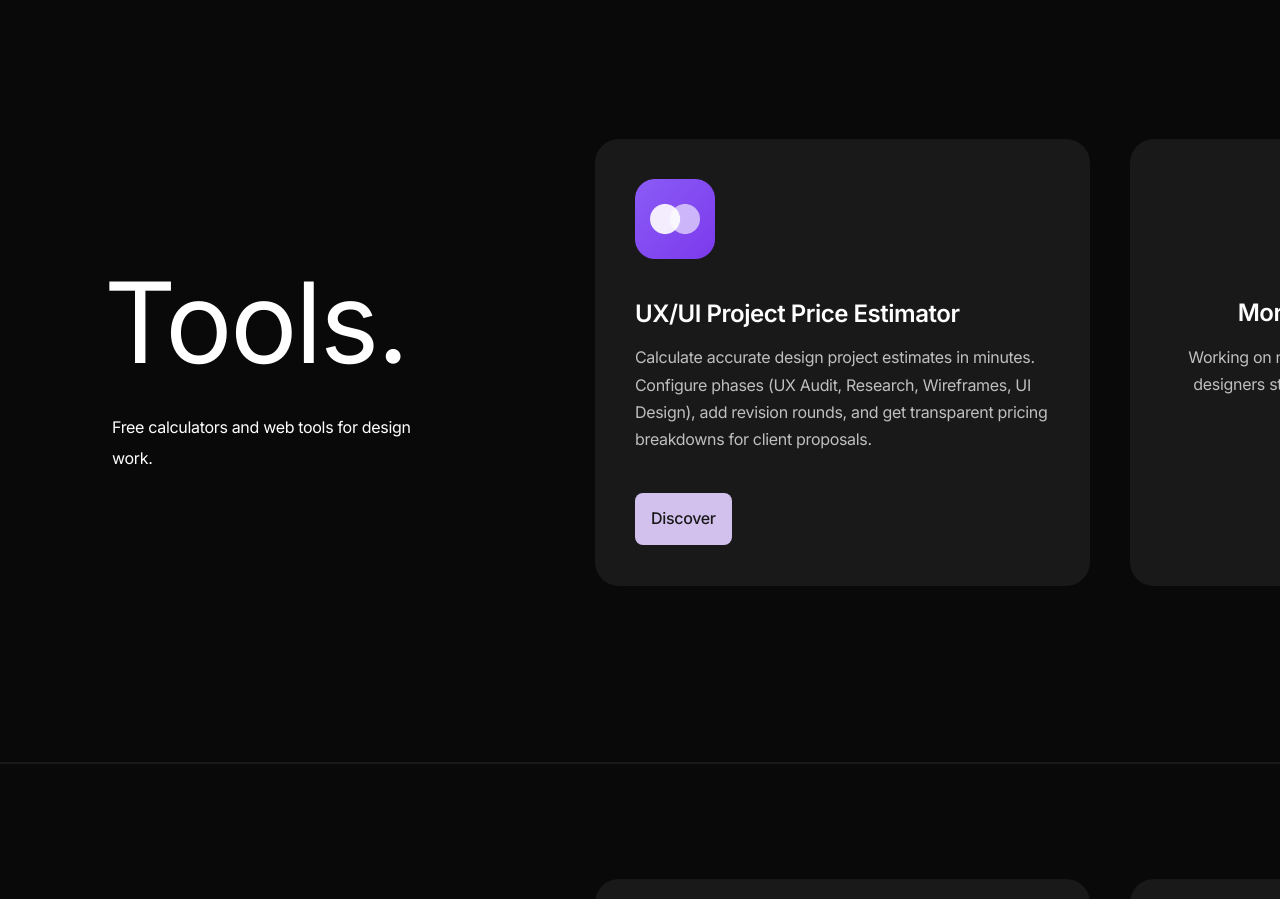
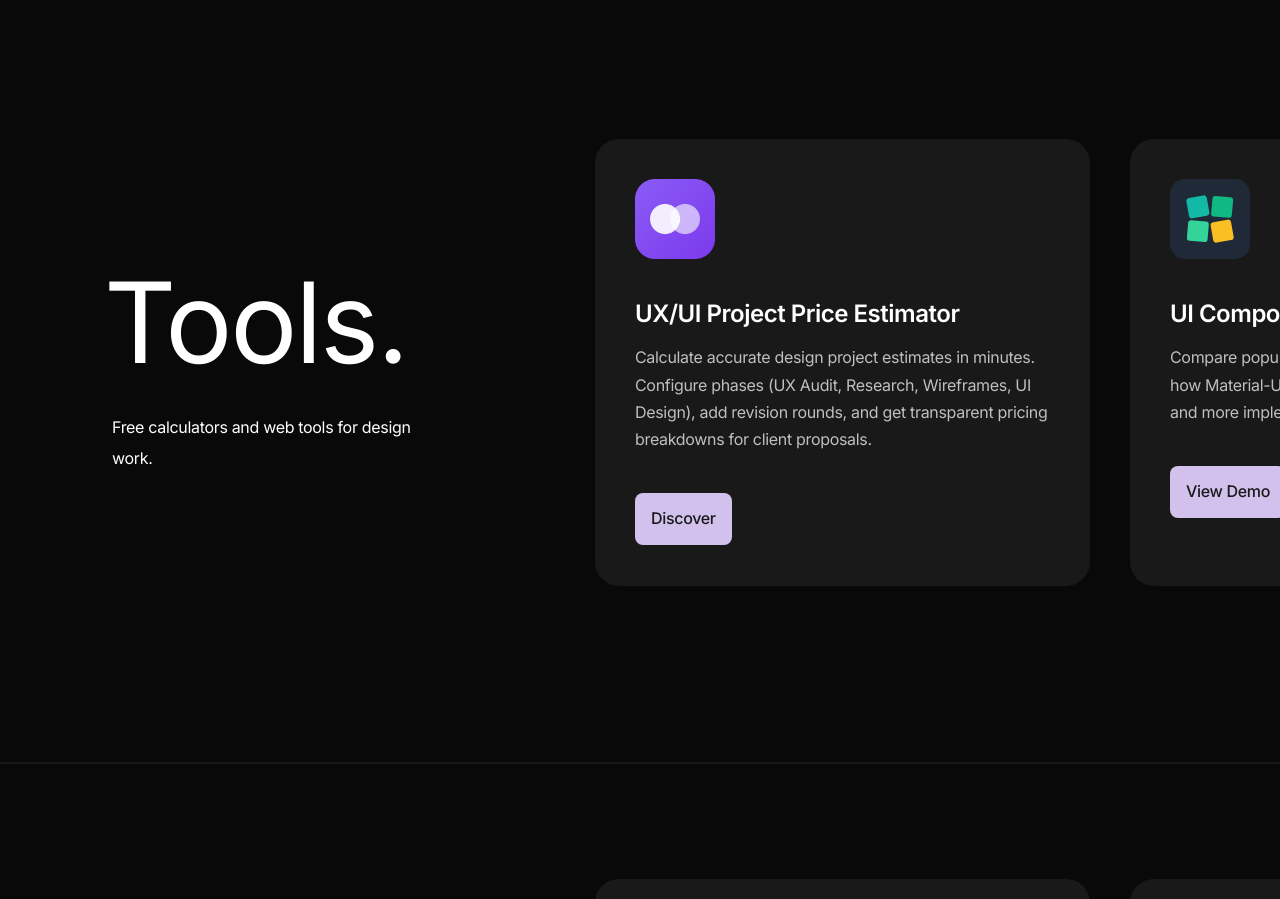
Before and after one commit to Tinyblocks/designers-tools, a React (Vite) app: page / in a window 1280 px wide. Shown: the part 840-1739 px from the top of the page. Built offline with nearby package versions, Linux system fonts and the light colour scheme.

Commit message:
Update tools data and add UI component showcase icon

```diff
--- a/src/data/tools.js
+++ b/src/data/tools.js
@@ -9,6 +9,14 @@ export const tools = [
   },
   {
     id: 2,
+    icon: '/assets/icons/ui-component-showcase-icon.svg',
+    title: 'UI Component Showcase',
+    description: 'Compare popular development libraries side by side. See how Material-UI, Ant Design, Tailwind CSS, Bootstrap, and more implement the same components.',
+    link: 'http://components.pixelkit.net/',
+    buttonText: 'View Demo'
+  },
+  {
+    id: 3,
     icon: '',
     title: 'More Tools Coming Soon',
     description: 'Working on new design tools and calculators to help designers streamline their workflow. Stay tuned for updates.',
```
Also changed, not shown: public/assets/icons/ui-component-showcase-icon.svg (added), 1 other file (tests, documents, lock files or other folders).
